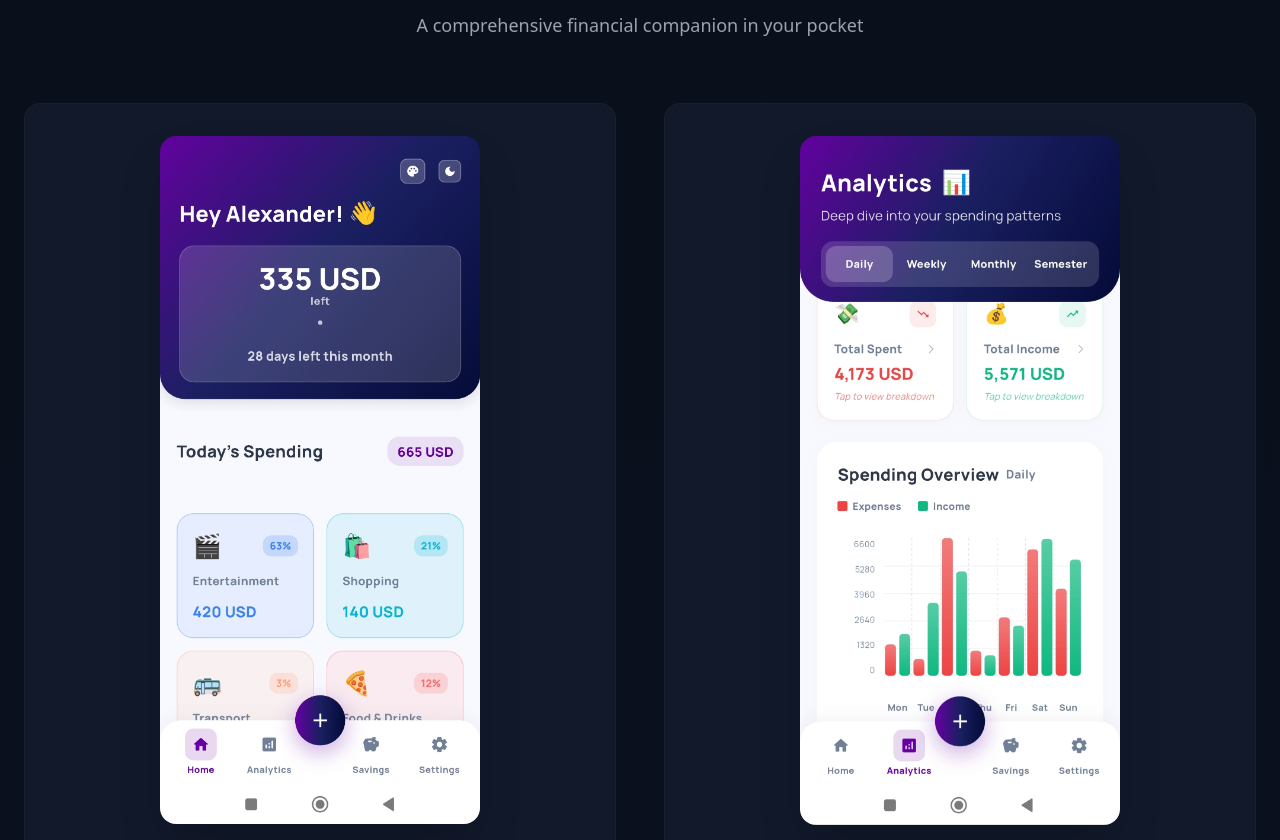
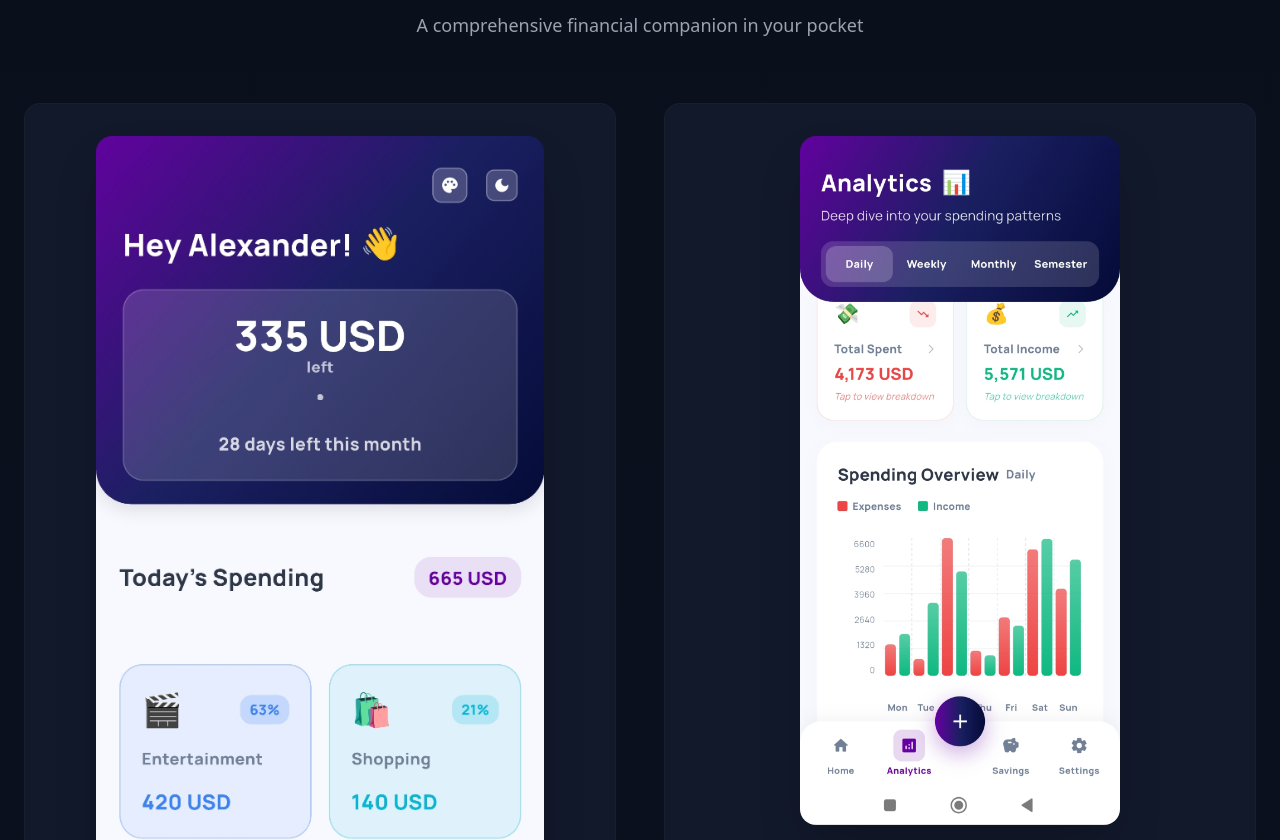
Before and after one commit to mr21savage/dormcash, a React (Vite) app: page / in a window 1280 px wide. Shown: the part 1360-2200 px from the top of the page. Built offline with nearby package versions, Linux system fonts and the light colour scheme.

Commit message:
Fix screenshot cropping issue

```diff
--- a/src/App.tsx
+++ b/src/App.tsx
@@ -98,11 +98,11 @@ function App() {
           <div className="grid md:grid-cols-2 gap-12 items-start mb-12">
             <div className="space-y-8">
               <div className="bg-[#12192b] rounded-2xl p-8 border border-gray-800/50">
-                <div className="mb-6">
+  <div className="mb-6 flex items-center justify-center">
     <img
       src="/IMG_20251102_212201.jpg"
       alt="DormCash Home Screen"
-                    className="w-full max-w-xs mx-auto rounded-2xl shadow-2xl"
+      className="w-full max-w-md mx-auto rounded-2xl shadow-2xl"
     />
   </div>
   <h3 className="text-2xl font-bold mb-3">Dashboard at a Glance</h3>
```
Lines whose indentation alone changed are shown as unchanged.
